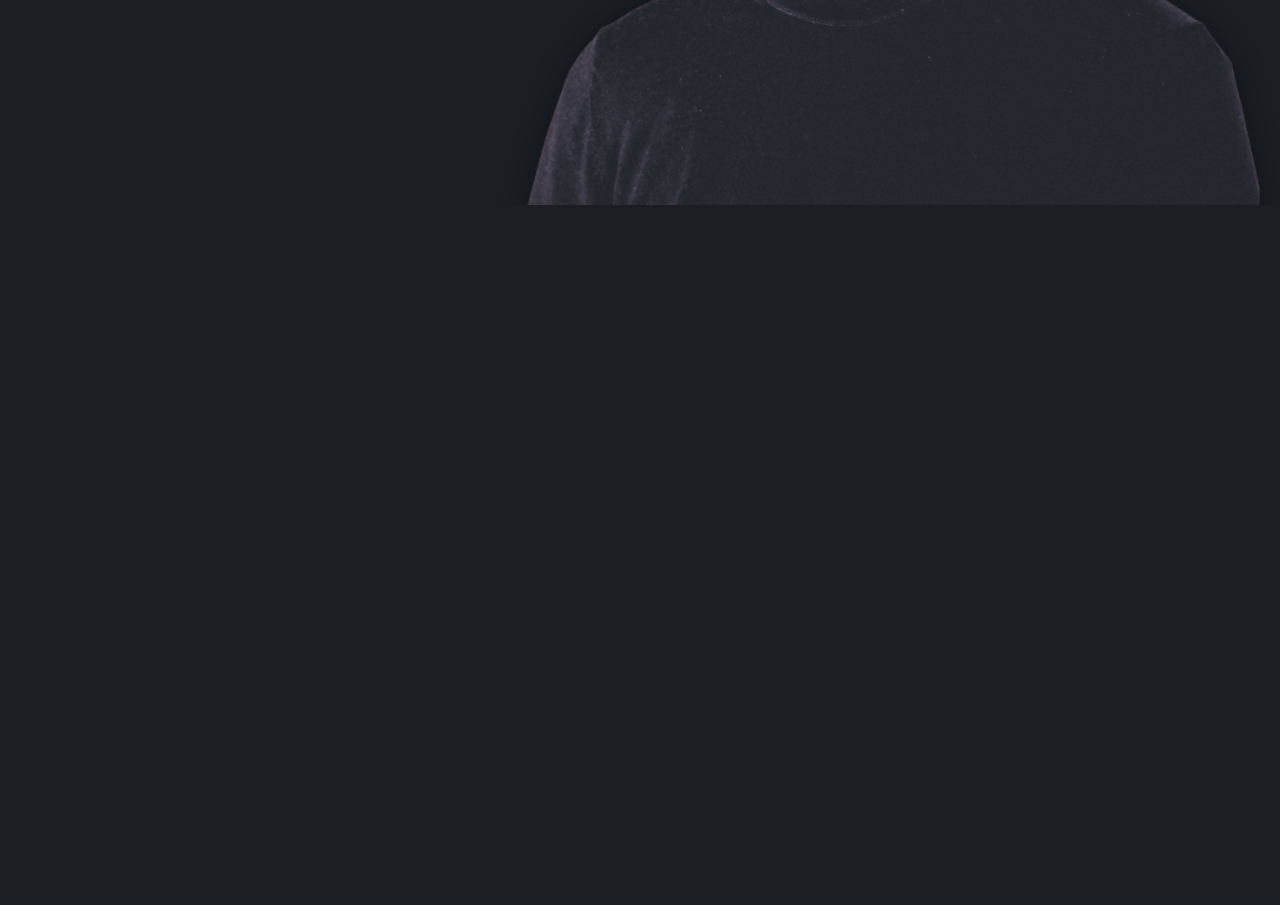
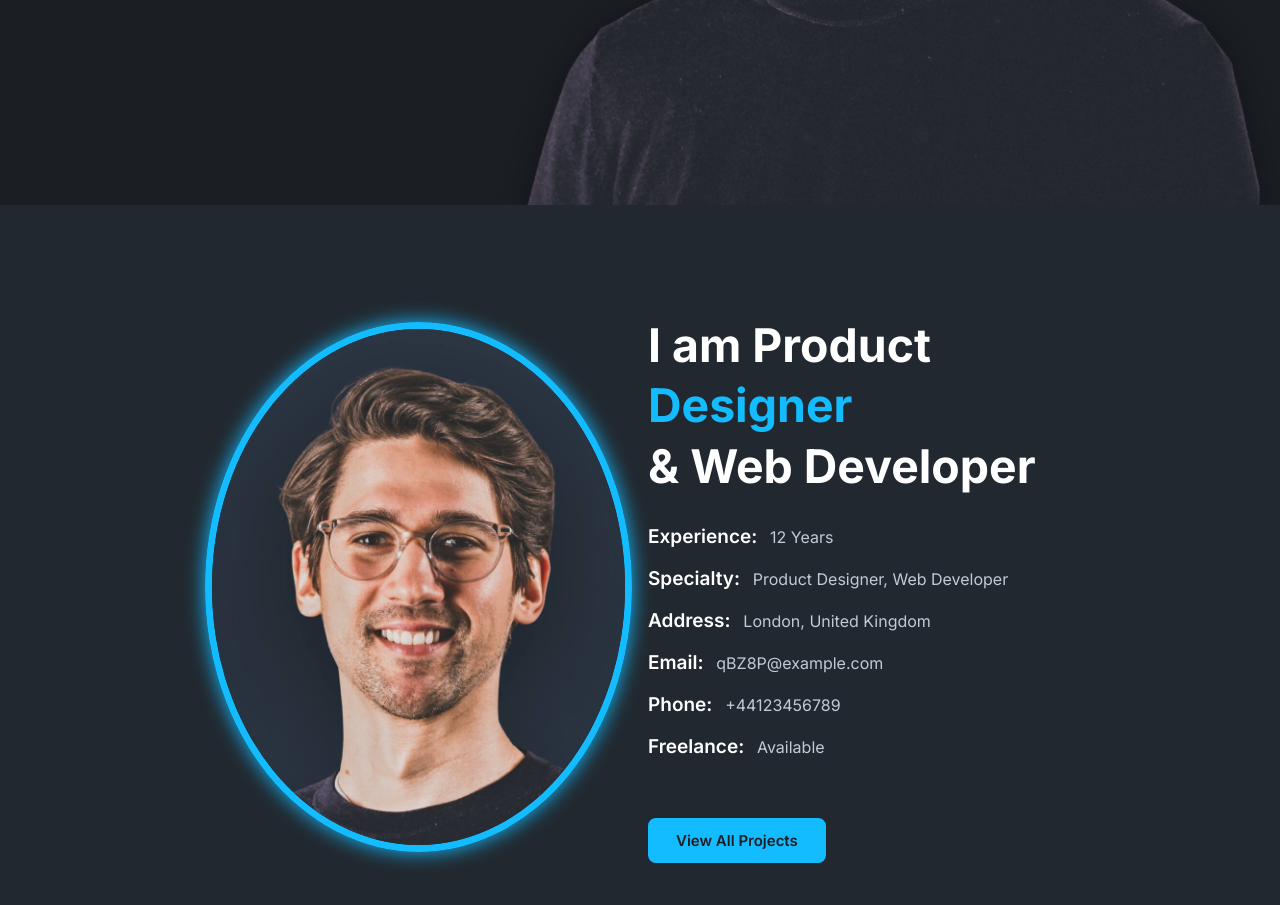
Before and after one commit to matador7495/Personal-Portfolio-Website, a plain HTML site: page index.html in a window 1280 px wide. Shown: the part 595-1500 px from the top of the page. Before the commit the page ends 800 px from the top, so only its background shows below. Drawn offline with nearby package versions, Linux system fonts and the light colour scheme.

Commit message:
about section

```diff
--- a/css/style.css
+++ b/css/style.css
@@ -182,3 +182,51 @@ section {
   background-color: var(--main-color);
   color: var(--bg-color);
 }
+
+header.sticky {
+  background: var(--bg-color);
+  box-shadow: 0 0.1rem 1rem rgba(0, 0, 0, 0.2);
+  padding: 16px 16%;
+}
+
+.about {
+  background-color: var(--second-bg-color);
+  display: grid;
+  grid-template-columns: repeat(2, 1fr);
+  align-items: center;
+  gap: 1rem;
+}
+
+.about-img img {
+  width: 100%;
+  height: 530px;
+  max-width: 530px;
+  border-radius: 50%;
+  object-fit: cover;
+  border: 7px solid var(--main-color);
+  box-shadow: 0 0 20px var(--main-color);
+}
+
+.about-text h2 {
+  font-size: var(--h2-font);
+  line-height: 1.3;
+  margin-bottom: 20px;
+}
+
+.exp-area {
+  margin-bottom: 50px;
+}
+
+.exp-area p {
+  color: var(--text-color);
+  font-weight: 600;
+  font-size: 19px;
+  line-height: 42px;
+}
+
+.exp-area p span {
+  color: var(--other-color);
+  font-size: var(--p-font);
+  font-weight: 400;
+  margin-left: 8px;
+}
--- a/index.html
+++ b/index.html
@@ -62,6 +62,45 @@
             </div>
          </div>
       </section>
+      <!-- about section -->
+      <section class="about" id="about">
+         <div class="about-img">
+            <img src="img/about.jpg" alt="" />
+         </div>
+         <div class="about-text">
+            <h2>
+               I am Product <span>Designer</span> <br />
+               & Web Developer
+            </h2>
+            <div class="exp-area">
+               <p class="exp">
+                  Experience:
+                  <span>12 Years</span>
+               </p>
+               <p class="exp">
+                  Specialty:
+                  <span>Product Designer, Web Developer</span>
+               </p>
+               <p class="exp">
+                  Address:
+                  <span>London, United Kingdom</span>
+               </p>
+               <p class="exp">
+                  Email:
+                  <span>qBZ8P@example.com</span>
+               </p>
+               <p class="exp">
+                  Phone:
+                  <span>+44123456789</span>
+               </p>
+               <p class="exp">
+                  Freelance:
+                  <span>Available</span>
+               </p>
+            </div>
+            <a href="#" class="btn">View All Projects</a>
+         </div>
+      </section>
       <!-- custom js link -->
       <script src="js/script.js"></script>
    </body>
--- a/js/script.js
+++ b/js/script.js
@@ -0,0 +1,5 @@
+const header = document.querySelector("header");
+
+window.addEventListener("scroll", () => {
+   header.classList.toggle("sticky", window.scrollY > 0);
+});
```
